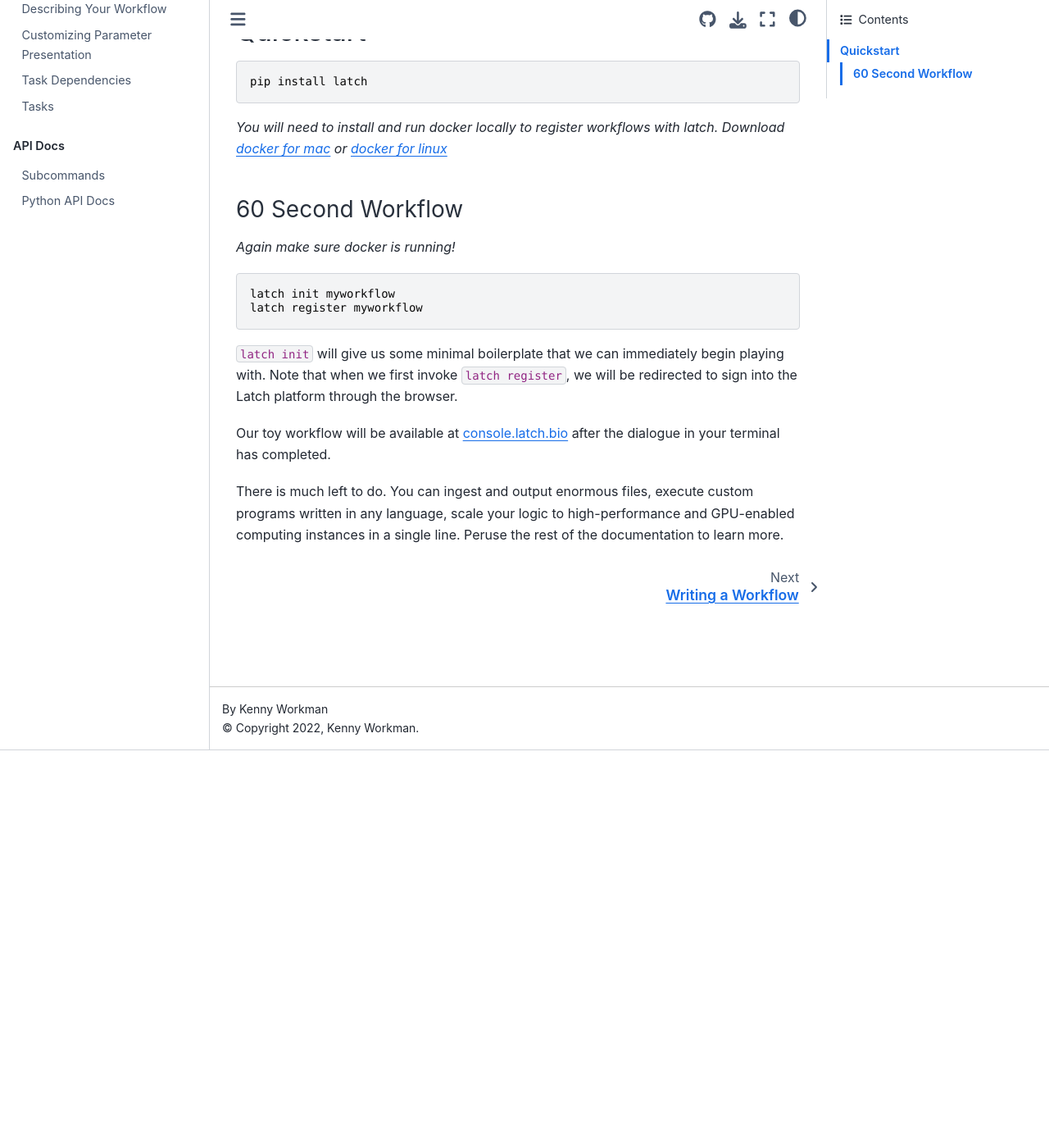
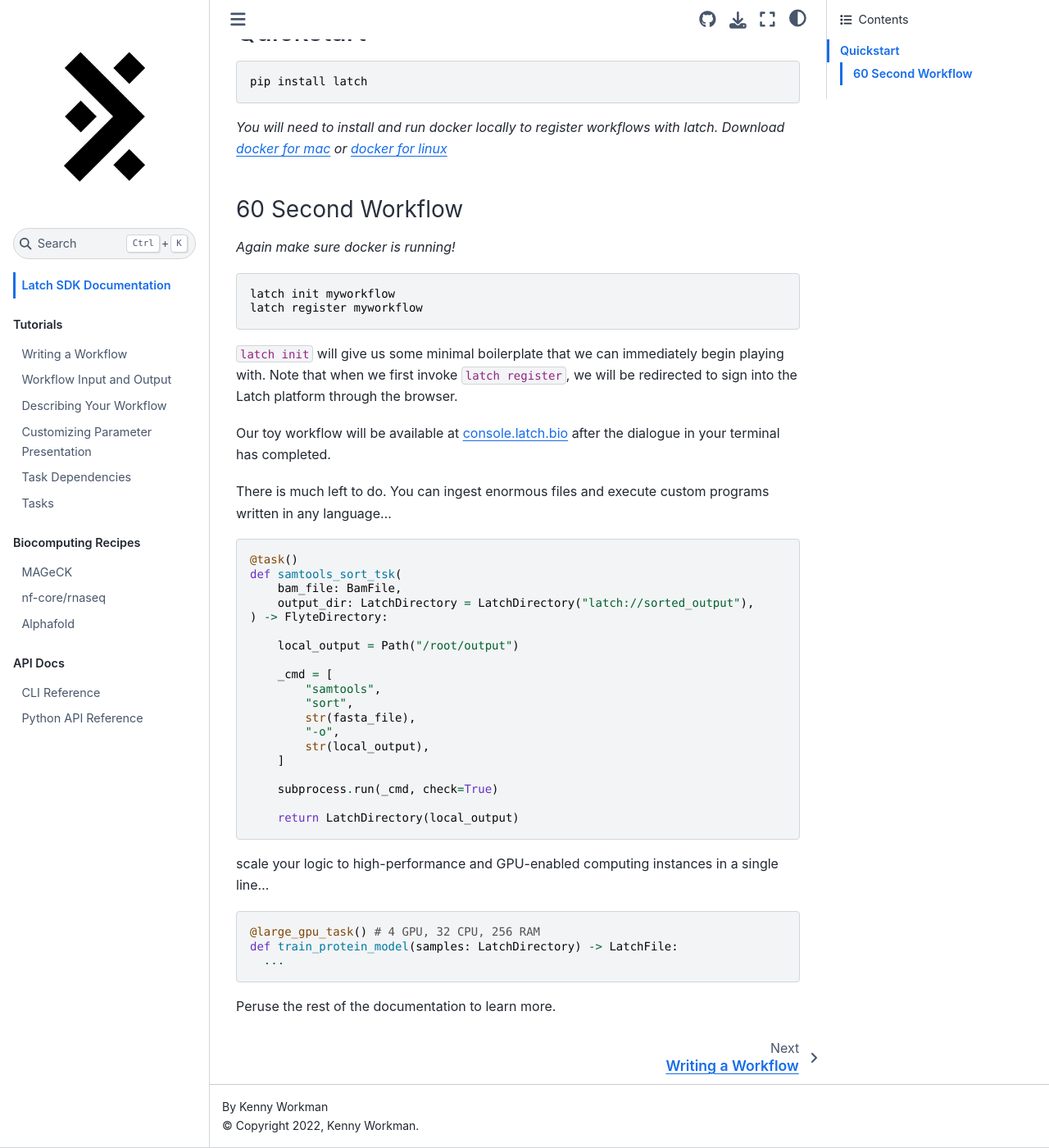
Before and after one commit to latchbio/latch, a Sphinx documentation site: the page built from docs/source/index.md, in a window 1280 px wide and 1400 px high, scrolled down 485 px. Shown: the whole window at 82% size. Built offline with Sphinx 7.4.7 and the Sphinx Book theme 1.1.4, drawn with Linux system fonts in a browser that asks for light colours.

Commit message:
fix: restructured docs

````diff
--- a/docs/source/api/modules.rst
+++ b/docs/source/api/modules.rst
@@ -1,4 +1,4 @@
-Python API Docs
+Python API Reference
 ==============
 
 latch.services.register.register module
--- a/docs/source/index.md
+++ b/docs/source/index.md
@@ -42,10 +42,41 @@
 Our toy workflow will be available at [console.latch.bio](console.latch.bio)
 after the dialogue in your terminal has completed.
 
-There is much left to do. You can ingest and output enormous files, execute
-custom programs written in any language, scale your logic to high-performance and
-GPU-enabled computing instances in a single line. Peruse the rest of the
-documentation to learn more.
+There is much left to do. You can ingest enormous files and execute custom
+programs written in any language...
+
+```
+@task()
+def samtools_sort_tsk(
+    bam_file: BamFile,
+    output_dir: LatchDirectory = LatchDirectory("latch://sorted_output"),
+) -> FlyteDirectory:
+
+    local_output = Path("/root/output")
+
+    _cmd = [
+        "samtools",
+        "sort",
+        str(fasta_file),
+        "-o",
+        str(local_output),
+    ]
+
+    subprocess.run(_cmd, check=True)
+
+    return LatchDirectory(local_output)
+```
+
+scale your logic to high-performance and GPU-enabled computing instances in a
+single line...
+
+```
+@large_gpu_task() # 4 GPU, 32 CPU, 256 RAM
+def train_protein_model(samples: LatchDirectory) -> LatchFile:
+  ...
+```
+
+Peruse the rest of the documentation to learn more.
 
 
 ```{toctree}
@@ -69,6 +100,15 @@
 ```{toctree}
 :hidden:
 :maxdepth: 2
+:caption: Biocomputing Recipes
+mageck
+nf-core-rnaseq
+alphafold
+```
+
+```{toctree}
+:hidden:
+:maxdepth: 2
 :caption: API Docs
 subcommands
 api/modules
--- a/docs/source/subcommands.md
+++ b/docs/source/subcommands.md
@@ -1,4 +1,4 @@
-Subcommands
+CLI Reference
 ---
 
 ## `latch cp`
````
Also changed, not shown: docs/source/alphafold.md (added, +4 -0 lines), docs/source/mageck.md (added, +4 -0 lines), docs/source/nf-core-rnaseq.md (added, +4 -0 lines).
